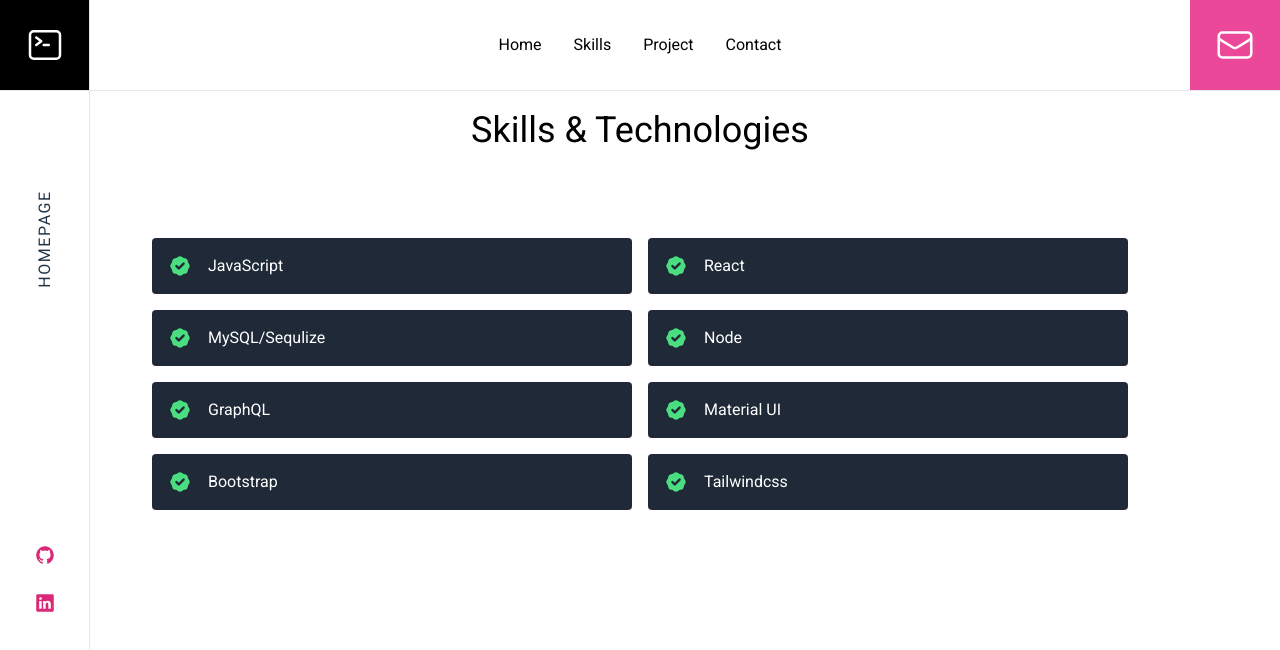
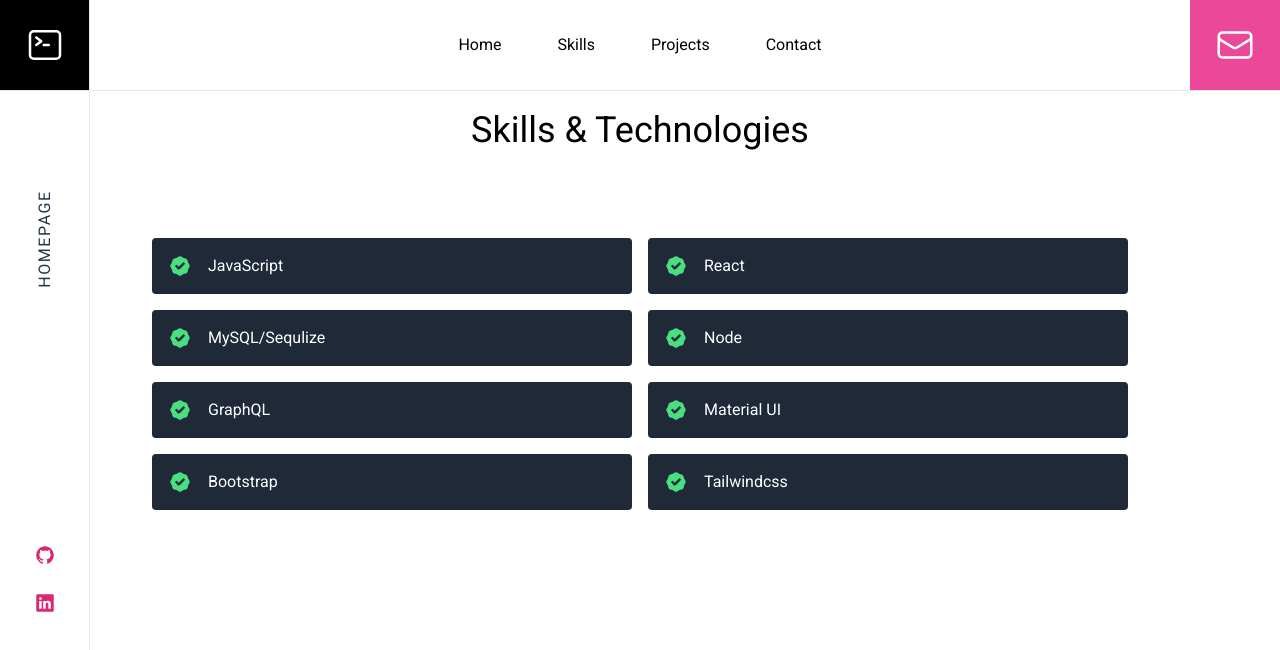
Before and after one commit to Esztergb/portfolio, a React (Vite) app: page /Skills in a window 1280 px wide. Shown: the top 650 px of the page. Built offline with nearby package versions, Linux system fonts and the light colour scheme.

Commit message:
project section added and fixed

```diff
--- a/src/Components/Header.jsx
+++ b/src/Components/Header.jsx
@@ -27,7 +27,7 @@
 
       <div>
         {/* <nav> */}
-        <ul className="flex space-x-8">
+        <ul className="hidden md:flex gap-14">
           <li>
             <Link
               to="/"
@@ -48,11 +48,11 @@
           </li>
           <li>
             <Link
-              to="/Project"
+              to="/Projects"
               className="text-black cursor-pointer
                 hover:underline font-medium"
             >
-              Project
+              Projects
             </Link>
           </li>
           <li>
@@ -74,6 +74,7 @@
       </div>
 
       <div className="w-[90px] h-[90px] bg-pink-500 flex justify-center items-center">
+        <a href="mailto:gubiscom@yahoo.com">
           <svg
             xmlns="http://www.w3.org/2000/svg"
             fill="none"
@@ -88,6 +89,7 @@
               d="M21.75 6.75v10.5a2.25 2.25 0 01-2.25 2.25h-15a2.25 2.25 0 01-2.25-2.25V6.75m19.5 0A2.25 2.25 0 0019.5 4.5h-15a2.25 2.25 0 00-2.25 2.25m19.5 0v.243a2.25 2.25 0 01-1.07 1.916l-7.5 4.615a2.25 2.25 0 01-2.36 0L3.32 8.91a2.25 2.25 0 01-1.07-1.916V6.75"
             />
           </svg>
+        </a>
       </div>
     </div>
   );
--- a/src/Components/Pages/Projects.jsx
+++ b/src/Components/Pages/Projects.jsx
@@ -3,16 +3,12 @@
 
 export default function Projects() {
   return (
-    <section className="text-gray-400 bg-gray-900 body-font">
+    <section className="text-gray-400 body-font ml-[90px]">
       <div className="container px-5 py-10 mx-auto text-center lg:px-40">
-        <div className="flex flex-col w-full mb-20">
-          <CodeIcon className="mx-auto inline-block w-10 mb-4" />
+        <div className="flex flex-col w-full mb-20 mt-[70px] ">
           <h1 className="sm:text-4xl text-3xl font-medium title-font mb-4 text-white">
             Apps I've Built
           </h1>
-          <p className="lg:w-2/3 mx-auto leading-relaxed text-base">
-            Please review some of the apps I have built
-          </p>
         </div>
         <div className="flex flex-wrap -m-4">
           {projects.map((project) => (
--- a/src/Components/Pages/Skills.jsx
+++ b/src/Components/Pages/Skills.jsx
@@ -4,7 +4,7 @@
 
 export default function Skills() {
   return (
-    <section id="skills">
+
       <div className="container px-5 py-10 mx-auto">
         <div className="text-center mb-20 mt-[70px]">
           {/* <ChipIcon className="w-10 inline-block mb-4" /> */}
@@ -25,6 +25,6 @@
           ))}
         </div>
       </div>
-    </section>
+
   );
 }
--- a/src/Components/SideBar.jsx
+++ b/src/Components/SideBar.jsx
@@ -5,8 +5,12 @@
     <div className="w-[90px] h-screen border-r-[1px] fixed flex flex-col justify-around items-center">
       <h2 className="-rotate-90 tracking-widest mt-20">HOMEPAGE</h2>
       <div className="flex flex-col gap-7 mb-10 text-[20px]">
+         <a href="https://github.com/Esztergb" target="blank">
         <IoLogoGithub className="cursor-pointer hover:scale-110 transition-all ease-in-out text-pink-600" />
+        </a>
+         <a href="https://www.linkedin.com/in/eszter-barbuscia-638ab763/" target="blank">
         <IoLogoLinkedin className="cursor-pointer hover:scale-110 transition-all ease-in-out text-pink-600" />
+        </a>
       </div>
     </div>
   );
```
Lines whose indentation alone changed are shown as unchanged.
